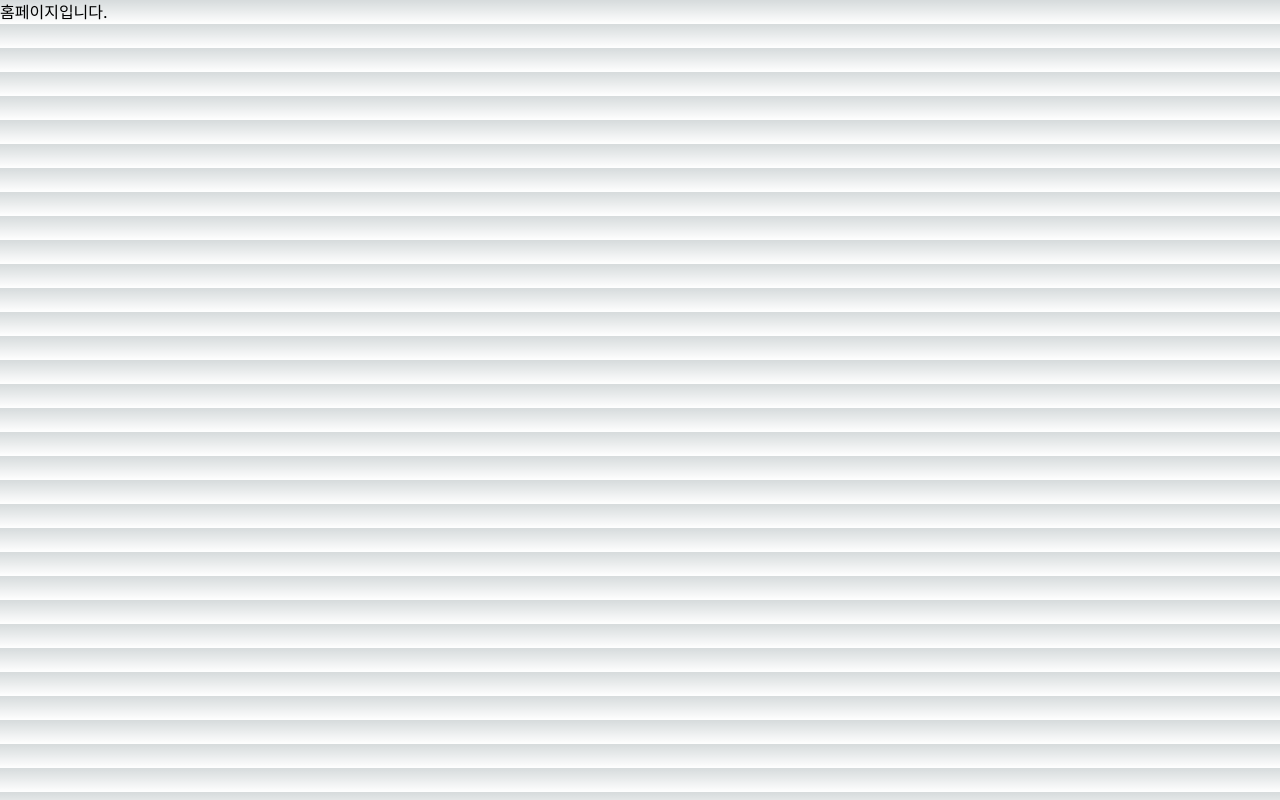
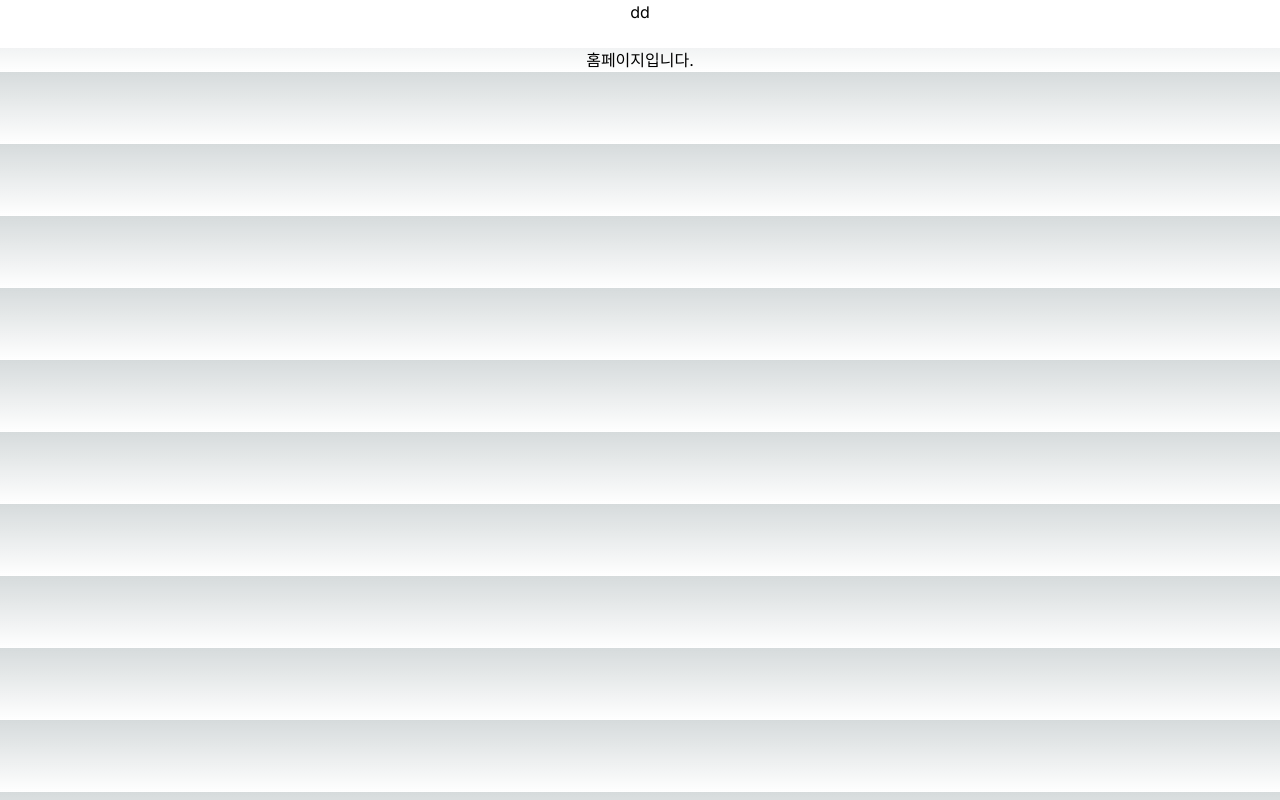
Before and after one commit to xilucks/Uni-verse, a Next.js app: page / in a window 1280 px wide. Built offline with nearby package versions, Linux system fonts and the light colour scheme.

Commit message:
feat: header layout create

```diff
--- a/src/app/globals.css
+++ b/src/app/globals.css
@@ -18,6 +18,7 @@
 
 body {
   color: rgb(var(--foreground-rgb));
+  text-align: center;
   background: linear-gradient(
       to bottom,
       transparent,
--- a/src/app/layout.tsx
+++ b/src/app/layout.tsx
@@ -1,5 +1,6 @@
 import './globals.css'
 import { Inter } from 'next/font/google'
+import Header from "@/components/layout/Header";
 
 const inter = Inter({ subsets: ['latin'] })
 
@@ -17,7 +18,10 @@ export default function RootLayout({
 }) {
   return (
     <html lang="ko">
-      <body className={inter.className}>{children}</body>
+      <body className={inter.className}>
+        <Header />
+        {children}
+      </body>
     </html>
   )
 }
--- /dev/null
+++ b/src/components/layout/Header.tsx
@@ -0,0 +1,12 @@
+'use client'
+import { usePathname } from "next/navigation";
+
+export default function Header(){
+    const pathName = usePathname();
+
+    return(
+        <header className={'w-full bg-white h-12'}>
+            <h1>dd</h1>
+        </header>
+    )
+}
```
